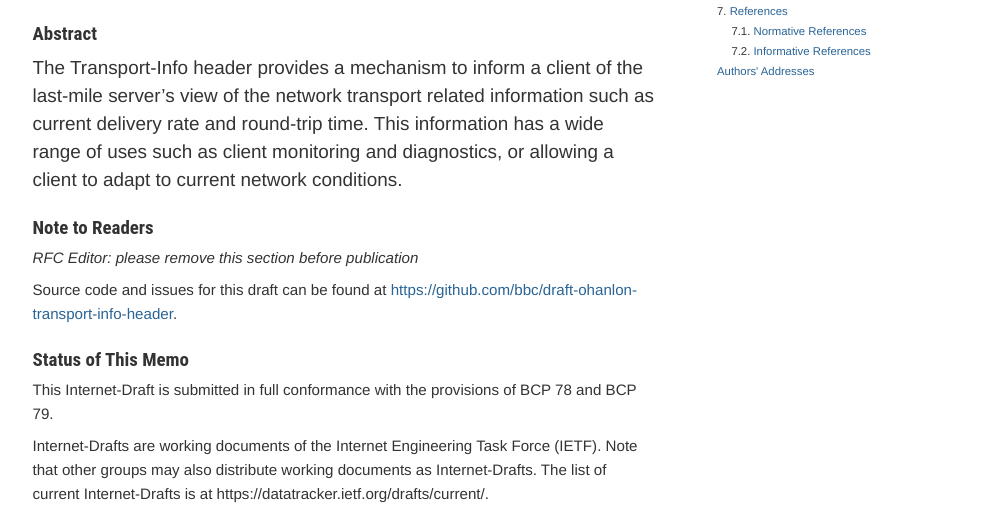
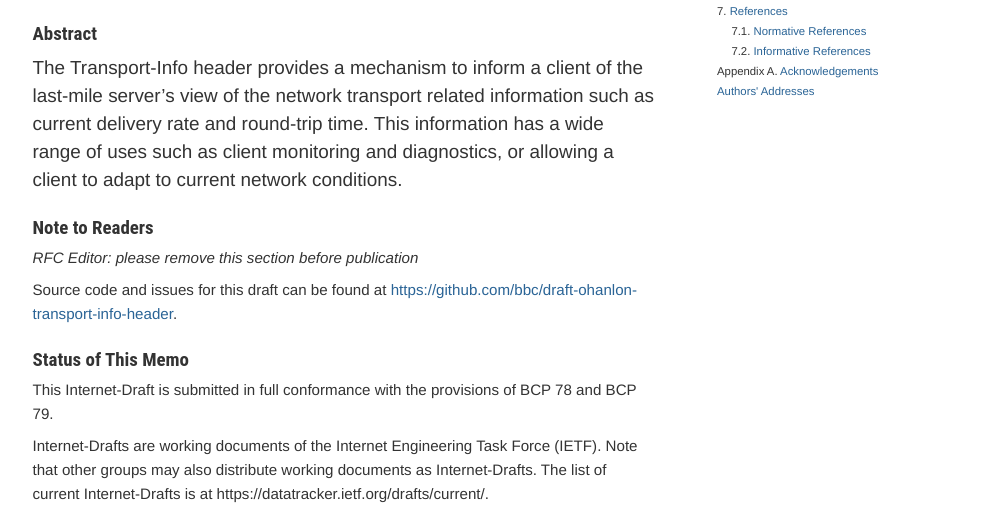
Before and after one commit to bbc/draft-ohanlon-transport-info-header, a plain HTML site: page draft-ohanlon-transport-info-header.html in a window 1280 px wide. Shown: the part 279-790 px from the top of the page, without its empty margins (123-1121 px from the left). Drawn offline with Linux system fonts and the light colour scheme.

Commit message:
Script updating gh-pages from 3bc8cbe. [ci skip]

```diff
--- a/draft-ohanlon-transport-info-header.html
+++ b/draft-ohanlon-transport-info-header.html
@@ -294,6 +294,7 @@ ul.toc li {
 <link href="#rfc.references" rel="Chapter" title="7 References">
 <link href="#rfc.references.1" rel="Chapter" title="7.1 Normative References">
 <link href="#rfc.references.2" rel="Chapter" title="7.2 Informative References">
+<link href="#rfc.appendix.A" rel="Chapter" title="A Acknowledgements">
 <link href="#rfc.authors" rel="Chapter">
 
 
@@ -380,7 +381,9 @@ ul.toc li {
 </li>
 <li>7.2.   <a href="#rfc.references.2">Informative References</a>
 </li>
-</ul><li><a href="#rfc.authors">Authors' Addresses</a>
+</ul><li>Appendix A.   <a href="#rfc.appendix.A">Acknowledgements</a>
+</li>
+<li><a href="#rfc.authors">Authors' Addresses</a>
 </li>
 
 
@@ -565,6 +568,10 @@ Transport-Info = "edge-1.example.com"; ts=1567176968.69; alpn="h2"; cwnd=24;
 <a>Fielding, R.</a> and <a>J. Reschke</a>, "<a href="https://tools.ietf.org/html/rfc7230">Hypertext Transfer Protocol (HTTP/1.1): Message Syntax and Routing</a>", RFC 7230, DOI 10.17487/RFC7230, June 2014.</td>
 </tr>
 </tbody></table>
+<h1 id="rfc.appendix.A">
+<a href="#rfc.appendix.A">Appendix A.</a> <a href="#acknowledgements" id="acknowledgements">Acknowledgements</a>
+</h1>
+<p id="rfc.section.A.p.1">The authors would like to thank Craig Taylor for feedback throughout the development of this document.</p>
 <h1 id="rfc.authors"><a href="#rfc.authors">Authors' Addresses</a></h1>
 <div class="avoidbreak">
   <address class="vcard">
```
Also changed, not shown: draft-ohanlon-transport-info-header.txt.
